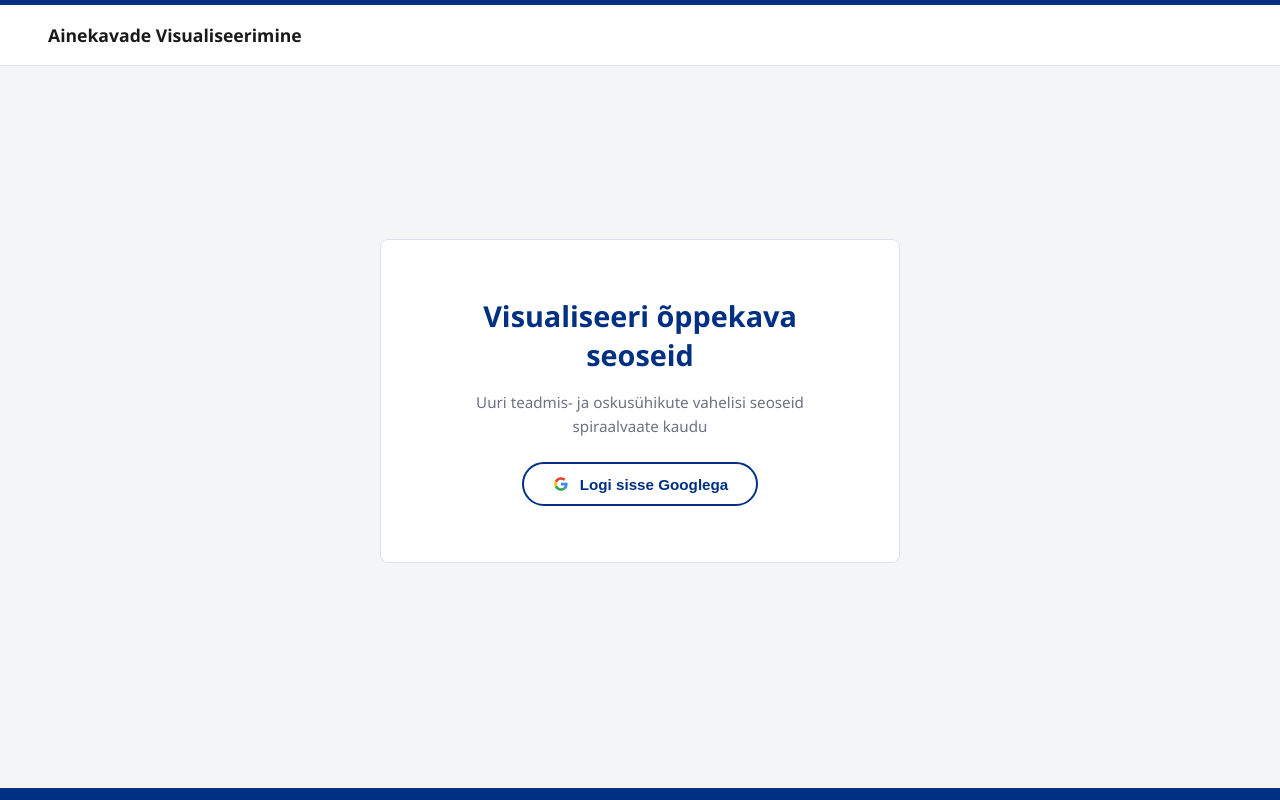
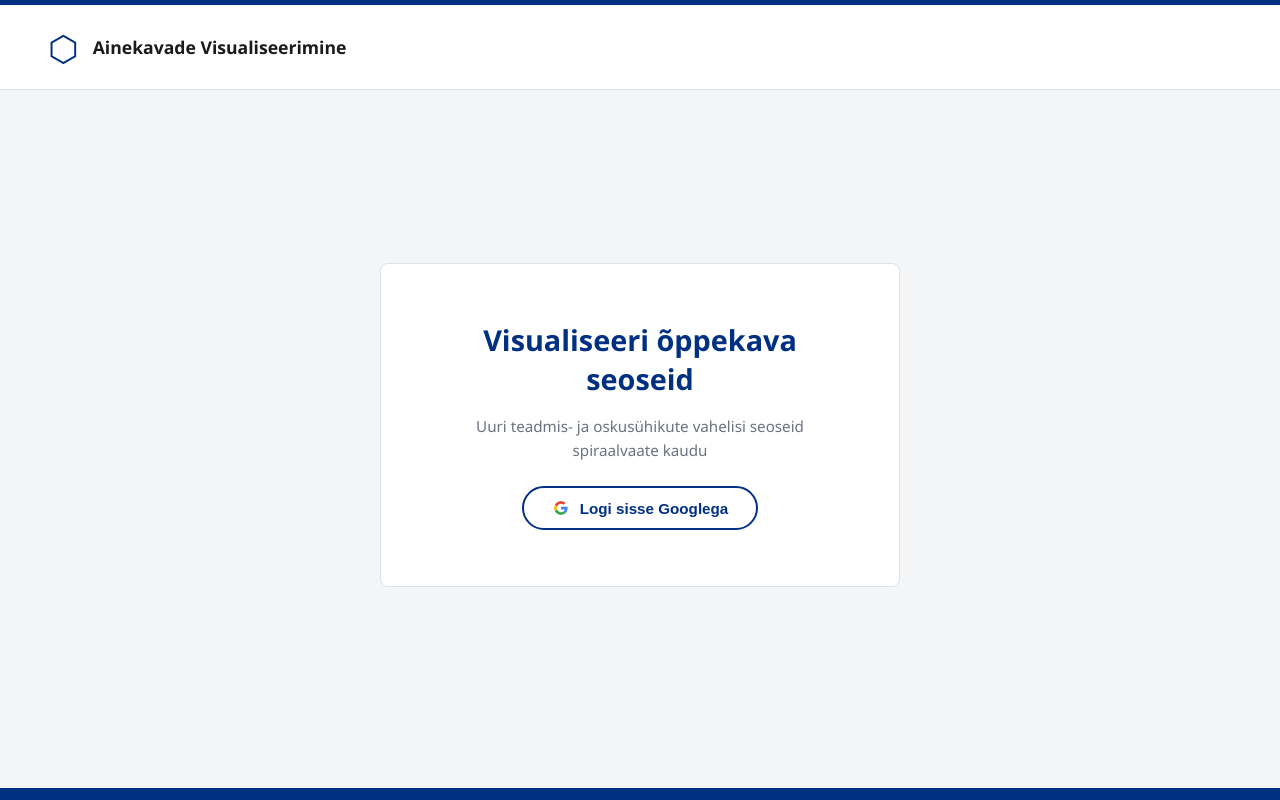
Before and after one commit to matuhaljas/Opiteede-visualiseerimine, a React app in the folder frontend/: page / in a window 1280 px wide. Built offline with nearby package versions, Linux system fonts and the light colour scheme; the HTML template or start-up script is replaced by a standard one.

Commit message:
Väiksed disaini muudatused

```diff
--- a/frontend/src/pages/HomePage.jsx
+++ b/frontend/src/pages/HomePage.jsx
@@ -27,7 +27,10 @@ export default function HomePage() {
       <div className="hp-topbar" />
       <header className="hp-header">
         <div className="hp-logo">
-          <span className="hp-logo-title">Ainekavade Visualiseerimine</span>
+          <span className="hp-logo-icon">⬡</span>
+          <div>
+            <span className="hp-logo-title">Ainekavade Visualiseerimine</span>
+          </div>
         </div>
       </header>
       <main className="hp-main">
--- a/frontend/src/pages/NewCurriculum.css
+++ b/frontend/src/pages/NewCurriculum.css
@@ -167,7 +167,7 @@
   font-weight: 600;
 }
 
-.ncp-btn-solid:hover {
+.ncp-btn-solid:hover, .blue-btn:hover {
   transform: translateY(-3px);
 }
 
--- a/frontend/src/pages/NewCurriculum.jsx
+++ b/frontend/src/pages/NewCurriculum.jsx
@@ -85,10 +85,9 @@ export default function NewCurriculum() {
 
       <div className="ncp-toolbar">
         <div className="ncp-search">
-          <span>🔍</span>
           <input type="text" placeholder="Otsi ühikuid..." />
         </div>
-        <button className="ncp-btn" onClick={() => setFiltridOpen(true)}>Filtrid</button>
+        <button className="ncp-btn ncp-btn-solid" onClick={() => setFiltridOpen(true)}>Filtrid</button>
       </div>
 
       <div className="ncp-tabs">
@@ -115,11 +114,11 @@ export default function NewCurriculum() {
         )}
       </div>
 
-      <div className="ncp-sidebar"><strong>Ained:</strong></div>
-
       <div className="ncp-footer-hint">
         Suumi hiire rattaga • Kliki ühikule seoste nägemiseks
       </div>
+
+      <footer className="footer" />
 
       {shareOpen && (
         <div className="modal-overlay" onClick={() => setShareOpen(false)}>
```
